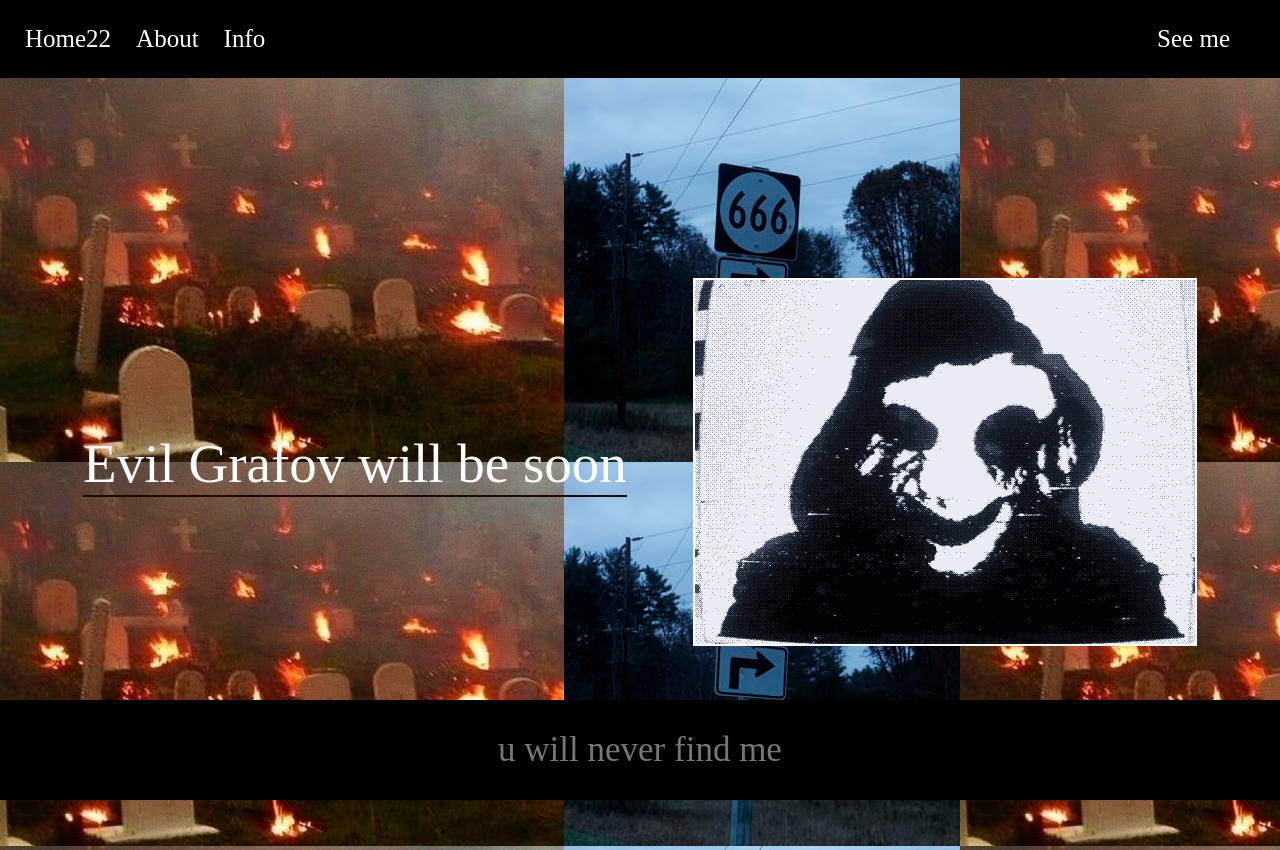
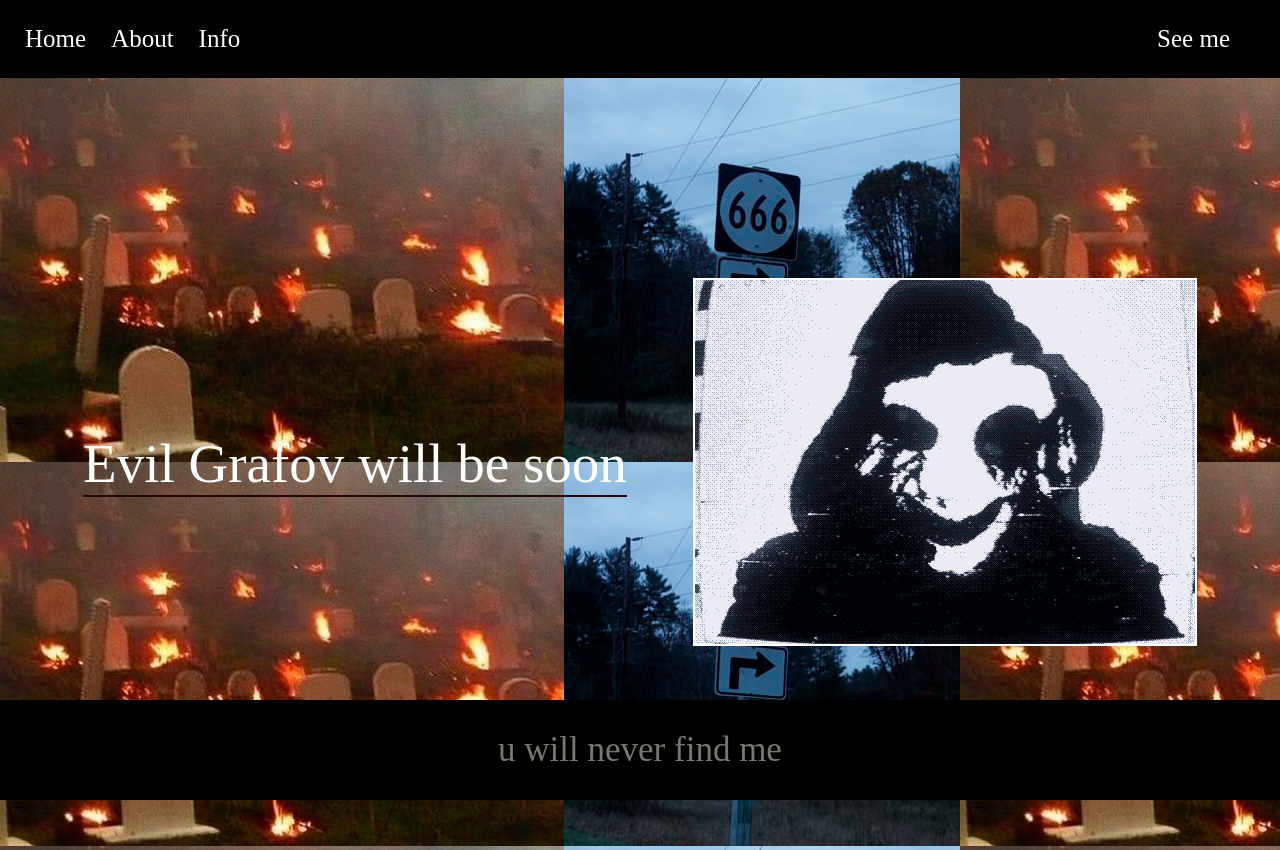
Before and after one commit to Fiskasik/evilgrafov, a plain HTML site: page index.html in a window 1280 px wide. Drawn offline with Linux system fonts and the light colour scheme.

Commit message:
update code

```diff
--- a/index.html
+++ b/index.html
@@ -11,7 +11,7 @@
 <body>
     <header>
         <div class="navbar">
-            <a href="index.html">Home22</a>
+            <a href="index.html">Home</a>
             <a href="https://en.wikipedia.org/wiki/Satanic_panic" target="_blank">About</a>
             <a href="https://en.wikipedia.org/wiki/Denial-of-service_attack" target="_blank">Info</a>
             <div class="navbar1">
```
